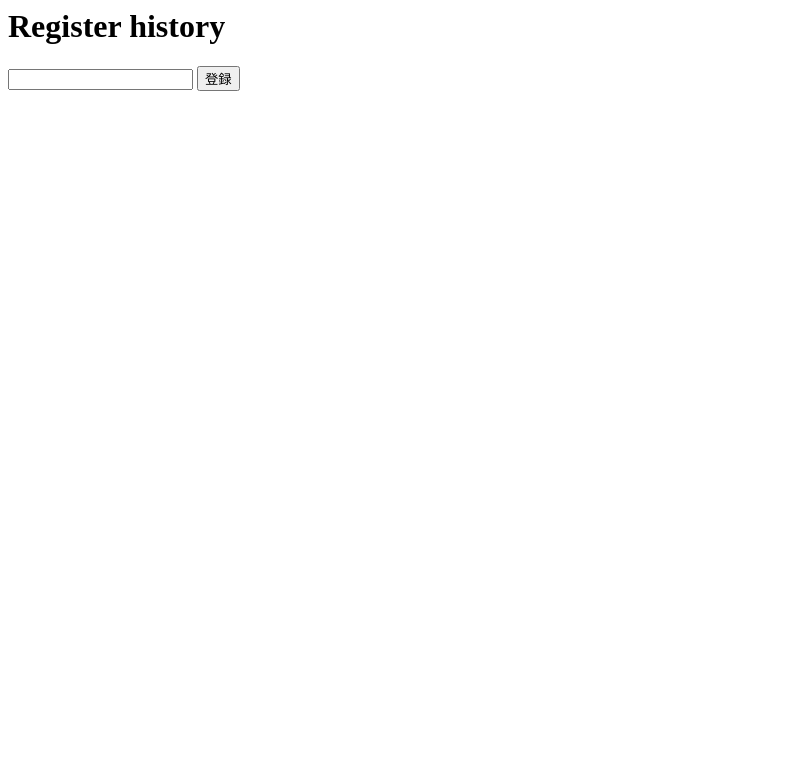
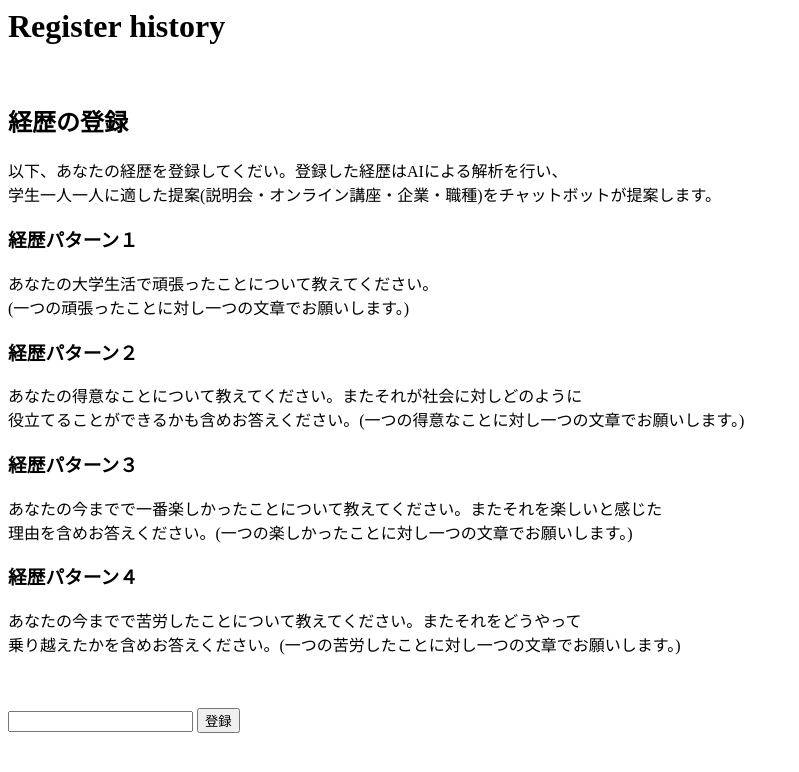
Before and after one commit to tanacchi/C-and-C-product, a Flask app: page /history/create in a window 1280 px wide. Shown: the top 772 px of the page, without its empty margins (0-799 px from the left). Run offline with Flask 2, Linux system fonts and the light colour scheme.

Commit message:
Add register history explanation

```diff
--- a/c_and_c/templates/history/create.html
+++ b/c_and_c/templates/history/create.html
@@ -1,5 +1,26 @@
-<h1>Register history</h1>
+<h1>Register history<br><br></h1>
+<h2>経歴の登録</h2>
+<p>以下、あなたの経歴を登録してくだい。登録した経歴はAIによる解析を行い、
+  <br>学生一人一人に適した提案(説明会・オンライン講座・企業・職種)をチャットボットが提案します。</p>
 
+<h3>経歴パターン１</h3>
+<p>あなたの大学生活で頑張ったことについて教えてください。
+  <br>(一つの頑張ったことに対し一つの文章でお願いします。)</p>
+
+
+<h3>経歴パターン２</h3>
+<p>あなたの得意なことについて教えてください。またそれが社会に対しどのように
+  <br>役立てることができるかも含めお答えください。(一つの得意なことに対し一つの文章でお願いします。)
+</p>
+
+<h3>経歴パターン３</h3>
+<p>あなたの今までで一番楽しかったことについて教えてください。またそれを楽しいと感じた
+  <br>理由を含めお答えください。(一つの楽しかったことに対し一つの文章でお願いします。)
+</p>
+
+<h3>経歴パターン４</h3>
+<p>あなたの今までで苦労したことについて教えてください。またそれをどうやって
+  <br>乗り越えたかを含めお答えください。(一つの苦労したことに対し一つの文章でお願いします。)<br><br><br></p>
 <form action="{{url_for('create_history')}}" method="post">
   <input type="text" name="body" width="80" height="30">
   <input type="submit" value="登録">
```
